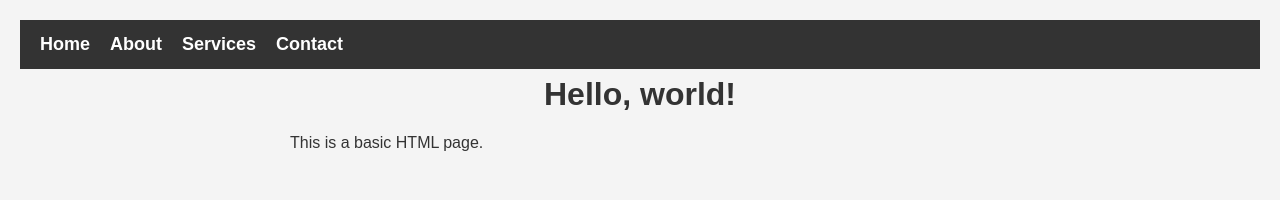
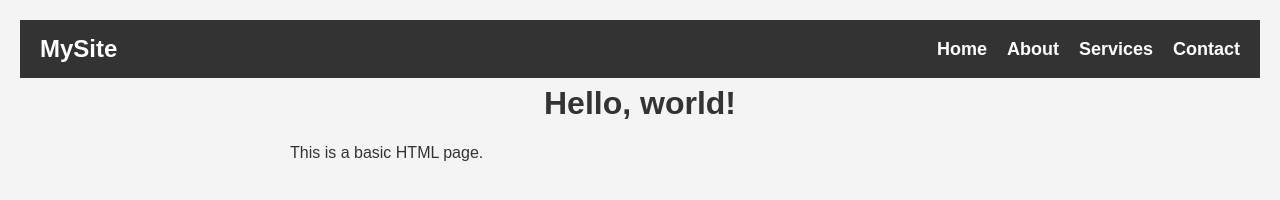
Before and after one commit to Bloo1234/JA-project, a plain HTML site: page index.html in a window 1280 px wide. Drawn offline with Linux system fonts and the light colour scheme.

Commit message:
Update index.html

```diff
--- a/index.html
+++ b/index.html
@@ -8,7 +8,9 @@
   </head>
   <body>
  <nav class="navbar">
-      <ul class="nav-links">
+  <div class="logo">MySite</div>
+  <button class="menu-toggle" onclick="toggleMenu()">☰</button>
+  <ul class="nav-links" id="navMenu">
     <li><a href="#home">Home</a></li>
     <li><a href="#about">About</a></li>
     <li><a href="#services">Services</a></li>
```
Lines whose indentation alone changed are shown as unchanged.
